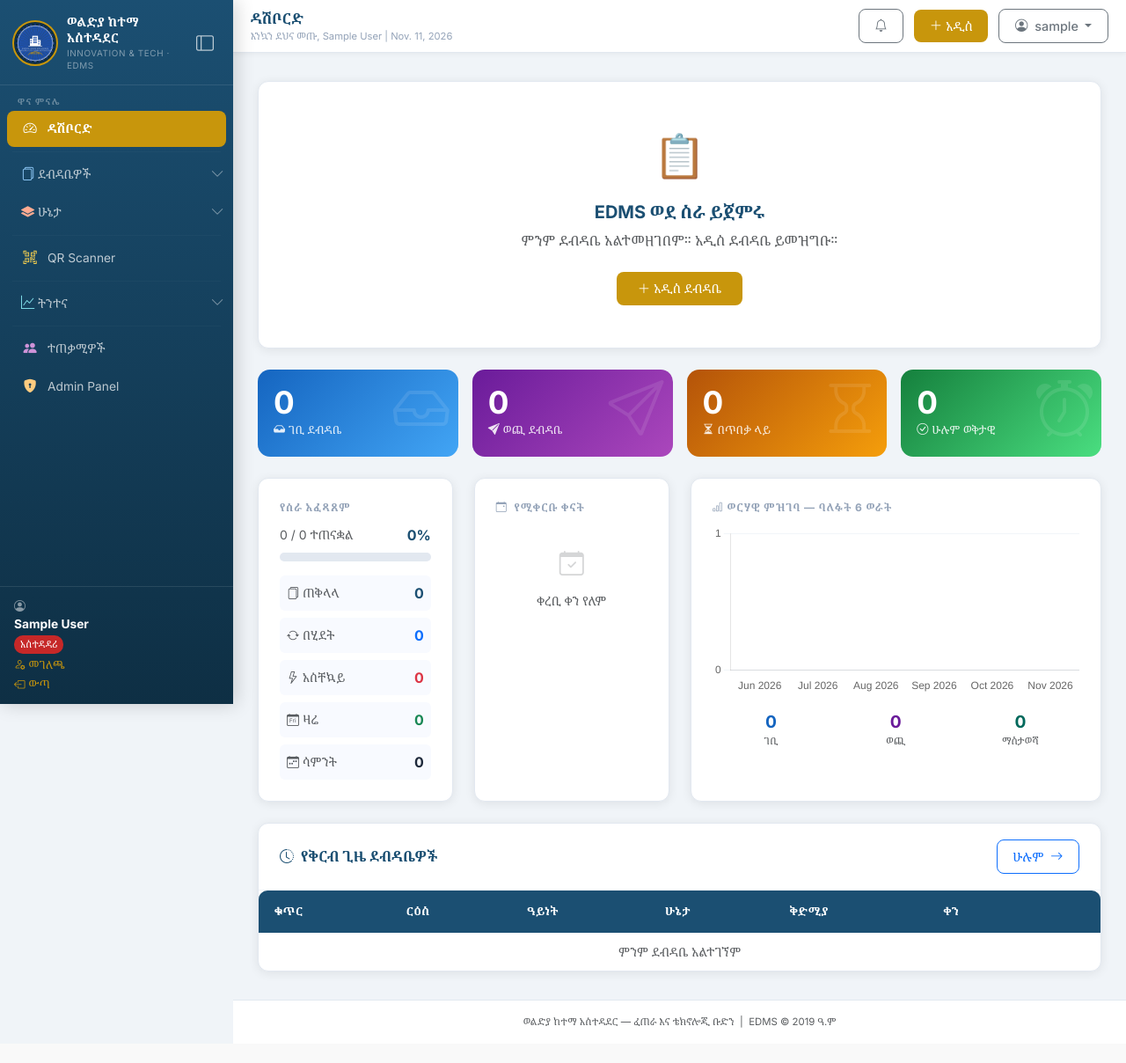
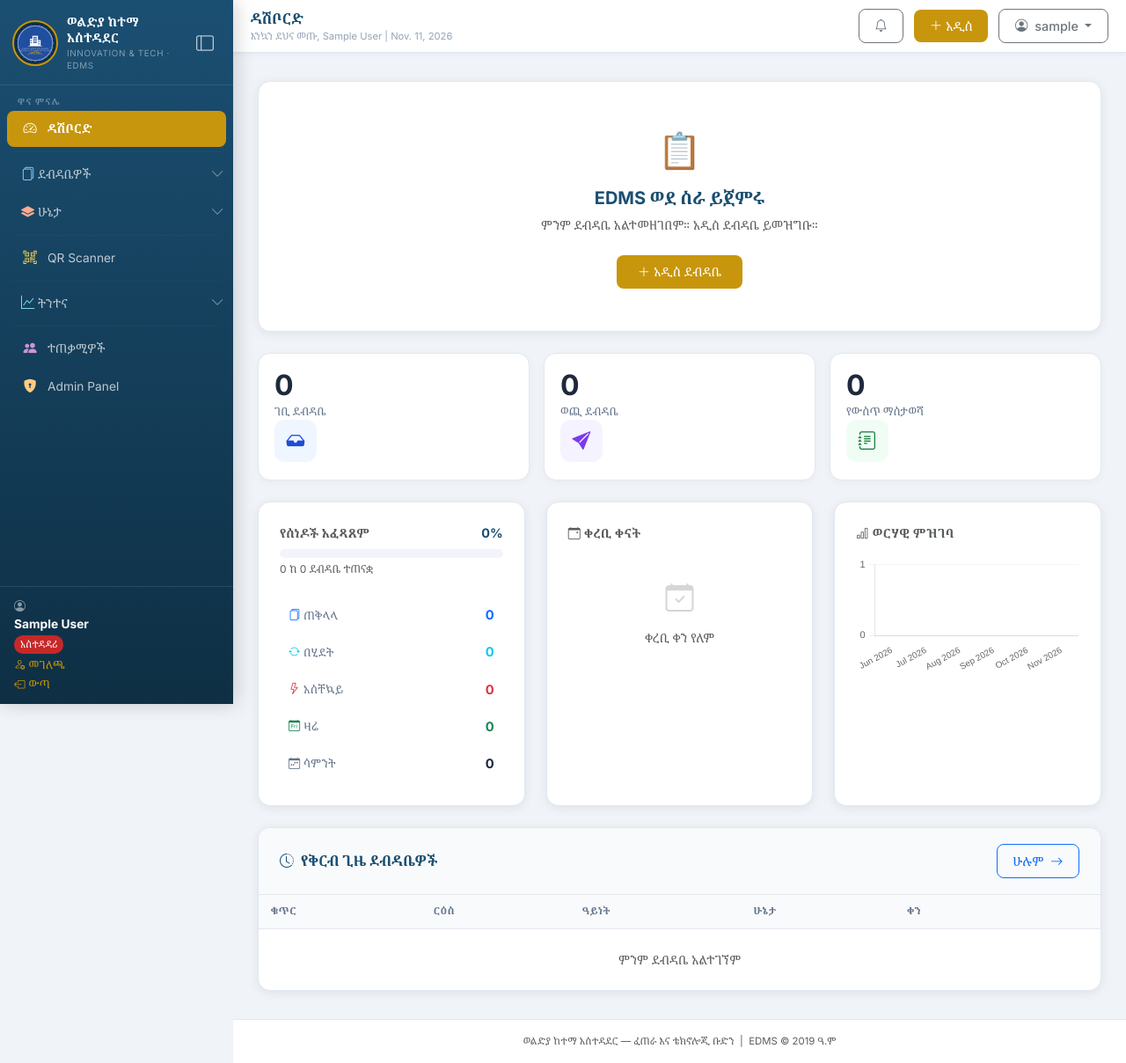
Before and after one commit to mulehaile67522-ui/woldiya_edms, a Django app: page / in a window 1280 px wide. Shown: the whole page at 88% size. Before the commit the page ends 1168 px from the top, so only its background shows below. Run offline with Django 5.2, Linux system fonts and the light colour scheme; the visitor is signed in with stand-in values (Sample User, id 1); data comes from the database, SQL or seed files in the repository; data that the repository does not hold is empty.

Commit message:
Dashboard redesign: 3 clean cards, linear progress, smart alerts, minimalist table

```diff
--- a/templates/documents/dashboard.html
+++ b/templates/documents/dashboard.html
@@ -6,52 +6,91 @@
 
 {% block extra_css %}
 <style>
-  /* KPI Cards */
-  .kpi-card {
-    border-radius: 14px; padding: 20px 18px;
-    color: #fff; position: relative; overflow: hidden;
+  /* ── Clean Cards ── */
+  .clean-card {
+    background: #fff;
+    border: 1px solid #e2e8f0;
+    border-radius: 14px;
+    padding: 20px 18px;
+    display: flex;
+    justify-content: space-between;
+    align-items: center;
+    box-shadow: 0 2px 8px rgba(0,0,0,.04);
     transition: transform .18s, box-shadow .18s;
-    cursor: default;
+    text-decoration: none;
+    color: inherit;
   }
-  .kpi-card:hover { transform: translateY(-3px); box-shadow: 0 8px 24px rgba(0,0,0,.18); }
-  .kpi-card .num { font-size: 2.2rem; font-weight: 900; line-height: 1; }
-  .kpi-card .lbl { font-size: .82rem; opacity: .88; margin-top: 4px; }
-  .kpi-card .ico { position: absolute; right: 10px; bottom: 6px; font-size: 4rem; opacity: .10; }
+  .clean-card:hover { transform: translateY(-2px); box-shadow: 0 6px 20px rgba(0,0,0,.08); color: inherit; }
+  .clean-card .c-num { font-size: 2rem; font-weight: 900; color: #1e293b; line-height: 1; }
+  .clean-card .c-lbl { font-size: .8rem; color: #64748b; margin-top: 4px; font-weight: 500; }
+  .clean-card .c-icon { width: 48px; height: 48px; border-radius: 12px; display: flex; align-items: center; justify-content: center; font-size: 1.3rem; flex-shrink: 0; }
+  .c-incoming  .c-icon { background: #eff6ff; color: #1d4ed8; }
+  .c-outgoing  .c-icon { background: #f5f3ff; color: #7c3aed; }
+  .c-internal  .c-icon { background: #f0fdf4; color: #15803d; }
 
-  /* Progress bar */
-  .prog-wrap { background: #e2e8f0; border-radius: 20px; height: 10px; overflow: hidden; }
-  .prog-fill  { height: 100%; border-radius: 20px; background: linear-gradient(90deg,#1b4f72,#2980b9); transition: width .6s ease; }
+  /* ── Badge Tags ── */
+  .tag { display: inline-block; padding: 2px 8px; border-radius: 20px; font-size: .68rem; font-weight: 600; }
+  .tag-warn    { background: #fff7ed; color: #c2410c; }
+  .tag-danger  { background: #fef2f2; color: #b91c1c; }
+  .tag-success { background: #f0fdf4; color: #15803d; }
+  .tag-info    { background: #eff6ff; color: #1d4ed8; }
 
-  /* Deadline items */
-  .dl-item { border-left: 4px solid var(--brand-gold); border-radius: 0 10px 10px 0;
-             background: #fffbf0; padding: 10px 14px; margin-bottom: 8px; }
-  .dl-item.overdue { border-left-color: #dc2626; background: #fff5f5; }
-  .dl-item.today   { border-left-color: #d97706; background: #fffbeb; }
+  /* ── Linear Progress ── */
+  .prog-wrap { background: #f1f5f9; border-radius: 20px; height: 10px; overflow: hidden; }
+  .prog-fill  { height: 100%; border-radius: 20px; background: linear-gradient(90deg,#1b4f72,#3b82f6); transition: width .6s ease; }
 
-  /* Recent table */
-  .rt td { padding: 11px 14px !important; font-size: .88rem !important; }
+  /* ── Alert box ── */
+  .smart-alert {
+    border-left: 4px solid #d97706;
+    background: #fffbeb;
+    border-radius: 0 10px 10px 0;
+    padding: 10px 14px;
+    margin-bottom: 8px;
+    transition: background .15s;
+  }
+  .smart-alert:hover { background: #fef3c7; }
+  .smart-alert.overdue { border-left-color: #dc2626; background: #fff5f5; }
+  .smart-alert.overdue:hover { background: #fee2e2; }
 
-  /* Section title */
-  .st { font-size: .75rem; font-weight: 700; letter-spacing: .9px;
-        text-transform: uppercase; color: #94a3b8; margin-bottom: 10px; }
+  /* ── Minimalist table ── */
+  .min-table { border-collapse: separate; border-spacing: 0; width: 100%; }
+  .min-table thead th {
+    background: #f8fafc; color: #64748b;
+    font-size: .72rem; font-weight: 700; letter-spacing: .5px;
+    text-transform: uppercase; padding: 10px 14px;
+    border-bottom: 1px solid #e2e8f0; border-top: none;
+  }
+  .min-table tbody td { padding: 11px 14px; border-bottom: 1px solid #f8fafc; font-size: .88rem; vertical-align: middle; }
+  .min-table tbody tr:last-child td { border-bottom: none; }
+  .min-table tbody tr:hover td { background: #f8fafc; }
+
+  /* Metric row */
+  .metric-row { display: flex; justify-content: space-between; align-items: center;
+                padding: 8px 10px; border-radius: 8px; margin-bottom: 4px; }
+  .metric-row:hover { background: #f8fafc; }
+  .metric-row .m-lbl { font-size: .82rem; color: #64748b; }
+  .metric-row .m-val { font-weight: 700; font-size: .92rem; }
 </style>
 {% endblock %}
 
 {% block content %}
 
 {% if overdue > 0 %}
-<div class="alert alert-danger d-flex gap-3 align-items-center mb-4 no-print">
-  <i class="bi bi-alarm-fill fs-4 flex-shrink-0"></i>
-  <div><strong>{{ overdue }} ደብዳቤ ጊዜ አልፏቸዋል!</strong> — ወዲያውኑ ክትትል ያስፈልጋቸዋል።</div>
-  <a href="{% url 'overdue_documents' %}" class="btn btn-sm btn-danger ms-auto no-print">ይመልከቱ</a>
+<div class="alert alert-danger d-flex gap-3 align-items-center mb-4 no-print" style="border-radius:12px;border:none;background:#fff5f5;border-left:4px solid #dc2626;">
+  <i class="bi bi-alarm-fill flex-shrink-0" style="font-size:1.3rem;color:#dc2626;"></i>
+  <div>
+    <strong style="color:#b91c1c;">{{ overdue }} ደብዳቤ ጊዜ አልፏቸዋል!</strong>
+    <span class="text-muted small ms-2">ወዲያውኑ ክትትል ያስፈልጋቸዋል።</span>
+  </div>
+  <a href="{% url 'overdue_documents' %}" class="btn btn-sm ms-auto no-print" style="background:#dc2626;color:#fff;border-radius:8px;">ይመልከቱ</a>
 </div>
 {% endif %}
 
 {% if total == 0 %}
-<div class="page-card p-5 text-center mb-4">
-  <div style="font-size:3rem;" class="mb-3">📋</div>
+<div class="page-card p-5 text-center mb-4" style="border-radius:14px;">
+  <div style="font-size:2.5rem;margin-bottom:12px;">📋</div>
   <h5 class="fw-bold mb-2" style="color:var(--brand);">EDMS ወደ ስራ ይጀምሩ</h5>
-  <p class="text-muted mb-4">ምንም ደብዳቤ አልተመዘገበም። አዲስ ደብዳቤ ይመዝግቡ።</p>
+  <p class="text-muted mb-4 small">ምንም ደብዳቤ አልተመዘገበም። አዲስ ደብዳቤ ይመዝግቡ።</p>
   {% if user_can_create %}
   <a href="{% url 'document_create' %}" class="btn btn-gold px-4">
     <i class="bi bi-plus-lg me-1"></i>አዲስ ደብዳቤ
@@ -60,184 +99,164 @@
 </div>
 {% endif %}
 
-<!-- ── Row 1: 4 KPI cards ── -->
+<!-- ── 3 Clean Cards (ገቢ, ወጪ, ማስታወሻ) + badges ── -->
 <div class="row g-3 mb-4">
-  <div class="col-6 col-md-3">
-    <a href="{% url 'document_list' %}?doc_type=INCOMING" class="text-decoration-none">
-      <div class="kpi-card" style="background:linear-gradient(135deg,#1565c0,#42a5f5);">
-        <div class="num">{{ incoming }}</div>
-        <div class="lbl"><i class="bi bi-inbox-fill me-1"></i>ገቢ ደብዳቤ</div>
-        <div class="ico"><i class="bi bi-inbox"></i></div>
+  <div class="col-sm-4">
+    <a href="{% url 'document_list' %}?doc_type=INCOMING" class="clean-card c-incoming d-block">
+      <div>
+        <div class="c-num">{{ incoming }}</div>
+        <div class="c-lbl">ገቢ ደብዳቤ</div>
+        {% if pending %}<span class="tag tag-warn mt-2 d-inline-block">{{ pending }} በጥበቃ</span>{% endif %}
       </div>
+      <div class="c-icon"><i class="bi bi-inbox-fill"></i></div>
     </a>
   </div>
-  <div class="col-6 col-md-3">
-    <a href="{% url 'document_list' %}?doc_type=OUTGOING" class="text-decoration-none">
-      <div class="kpi-card" style="background:linear-gradient(135deg,#6a1b9a,#ab47bc);">
-        <div class="num">{{ outgoing }}</div>
-        <div class="lbl"><i class="bi bi-send-fill me-1"></i>ወጪ ደብዳቤ</div>
-        <div class="ico"><i class="bi bi-send"></i></div>
+  <div class="col-sm-4">
+    <a href="{% url 'document_list' %}?doc_type=OUTGOING" class="clean-card c-outgoing d-block">
+      <div>
+        <div class="c-num">{{ outgoing }}</div>
+        <div class="c-lbl">ወጪ ደብዳቤ</div>
+        {% if urgent %}<span class="tag tag-danger mt-2 d-inline-block">{{ urgent }} አስቸኳይ</span>{% endif %}
       </div>
+      <div class="c-icon"><i class="bi bi-send-fill"></i></div>
     </a>
   </div>
-  <div class="col-6 col-md-3">
-    <a href="{% url 'document_list' %}?status=PENDING" class="text-decoration-none">
-      <div class="kpi-card" style="background:linear-gradient(135deg,#b45309,#f59e0b);">
-        <div class="num">{{ pending }}</div>
-        <div class="lbl"><i class="bi bi-hourglass-split me-1"></i>በጥበቃ ላይ</div>
-        <div class="ico"><i class="bi bi-hourglass"></i></div>
+  <div class="col-sm-4">
+    <a href="{% url 'document_list' %}?doc_type=INTERNAL" class="clean-card c-internal d-block">
+      <div>
+        <div class="c-num">{{ internal }}</div>
+        <div class="c-lbl">የውስጥ ማስታወሻ</div>
+        {% if completed %}<span class="tag tag-success mt-2 d-inline-block">{{ completed }} ተጠናቋ</span>{% endif %}
       </div>
-    </a>
-  </div>
-  <div class="col-6 col-md-3">
-    <a href="{% url 'overdue_documents' %}" class="text-decoration-none">
-      <div class="kpi-card" style="background:linear-gradient(135deg,{% if overdue > 0 %}#b91c1c,#f87171{% else %}#15803d,#4ade80{% endif %});">
-        <div class="num">{{ overdue }}</div>
-        <div class="lbl">
-          {% if overdue > 0 %}<i class="bi bi-alarm-fill me-1"></i>ጊዜ ያለፋቸው
-          {% else %}<i class="bi bi-check-circle me-1"></i>ሁሉም ወቅታዊ{% endif %}
-        </div>
-        <div class="ico"><i class="bi bi-alarm"></i></div>
-      </div>
+      <div class="c-icon"><i class="bi bi-journal-text"></i></div>
     </a>
   </div>
 </div>
 
-<!-- ── Row 2: Progress + Deadlines + Chart ── -->
+<!-- ── Progress + Alerts + Chart ── -->
 <div class="row g-4 mb-4">
 
-  <!-- Progress + mini stats -->
-  <div class="col-md-4 col-lg-3">
-    <div class="page-card p-4 h-100">
-      <div class="st">የስራ አፈጻጸም</div>
+  <!-- Left: Progress + Metrics -->
+  <div class="col-md-4">
+    <div class="page-card p-4 h-100" style="border-radius:14px;">
 
-      <!-- Linear progress bar -->
-      <div class="mb-3">
+      <!-- Linear progress -->
+      <div class="mb-4">
         <div class="d-flex justify-content-between align-items-center mb-2">
-          <span class="small text-muted">{{ completed }} / {{ total }} ተጠናቋል</span>
-          <span class="fw-bold" style="color:var(--brand);">{{ completion_pct }}%</span>
+          <span class="small fw-semibold text-muted">የሰነዶች አፈጻጸም</span>
+          <span class="fw-bold" style="color:var(--brand);font-size:.9rem;">{{ completion_pct }}%</span>
         </div>
-        <div class="prog-wrap">
+        <div class="prog-wrap mb-1">
           <div class="prog-fill" style="width:{{ completion_pct }}%;"></div>
         </div>
+        <div class="text-muted" style="font-size:.75rem;">{{ completed }} ከ {{ total }} ደብዳቤ ተጠናቋ</div>
       </div>
 
-      <!-- Status pills -->
-      <div class="d-flex flex-column gap-2 mt-3">
-        <div class="d-flex justify-content-between align-items-center p-2 rounded" style="background:#f8faff;">
-          <span class="small text-muted"><i class="bi bi-files me-1"></i>ጠቅላላ</span>
-          <strong style="color:var(--brand);">{{ total }}</strong>
-        </div>
-        <div class="d-flex justify-content-between align-items-center p-2 rounded" style="background:#f8faff;">
-          <span class="small text-muted"><i class="bi bi-arrow-repeat me-1"></i>በሂደት</span>
-          <strong class="text-primary">{{ in_progress }}</strong>
-        </div>
-        <div class="d-flex justify-content-between align-items-center p-2 rounded" style="background:#f8faff;">
-          <span class="small text-muted"><i class="bi bi-lightning me-1"></i>አስቸኳይ</span>
-          <strong class="text-danger">{{ urgent }}</strong>
-        </div>
-        <div class="d-flex justify-content-between align-items-center p-2 rounded" style="background:#f8faff;">
-          <span class="small text-muted"><i class="bi bi-calendar-day me-1"></i>ዛሬ</span>
-          <strong class="text-success">{{ today_docs }}</strong>
-        </div>
-        <div class="d-flex justify-content-between align-items-center p-2 rounded" style="background:#f8faff;">
-          <span class="small text-muted"><i class="bi bi-calendar-week me-1"></i>ሳምንት</span>
-          <strong>{{ week_docs }}</strong>
-        </div>
+      <!-- Metrics -->
+      <div class="metric-row">
+        <span class="m-lbl"><i class="bi bi-files me-1 text-primary"></i>ጠቅላላ</span>
+        <span class="m-val text-primary">{{ total }}</span>
+      </div>
+      <div class="metric-row">
+        <span class="m-lbl"><i class="bi bi-arrow-repeat me-1 text-info"></i>በሂደት</span>
+        <span class="m-val text-info">{{ in_progress }}</span>
+      </div>
+      <div class="metric-row">
+        <span class="m-lbl"><i class="bi bi-lightning me-1 text-danger"></i>አስቸኳይ</span>
+        <span class="m-val text-danger">{{ urgent }}</span>
+      </div>
+      <div class="metric-row">
+        <span class="m-lbl"><i class="bi bi-calendar-day me-1 text-success"></i>ዛሬ</span>
+        <span class="m-val text-success">{{ today_docs }}</span>
+      </div>
+      <div class="metric-row">
+        <span class="m-lbl"><i class="bi bi-calendar-week me-1"></i>ሳምንት</span>
+        <span class="m-val">{{ week_docs }}</span>
       </div>
     </div>
   </div>
 
-  <!-- Deadlines panel -->
-  <div class="col-md-4 col-lg-3">
-    <div class="page-card p-4 h-100">
-      <div class="st">
-        <i class="bi bi-calendar-event me-1"></i>
-        የሚቀርቡ ቀናት
-        {% if deadline_soon %}<span class="badge bg-warning text-dark ms-1">{{ deadline_soon|length }}</span>{% endif %}
+  <!-- Middle: Smart alerts (deadlines) -->
+  <div class="col-md-4">
+    <div class="page-card p-4 h-100" style="border-radius:14px;">
+      <div class="d-flex justify-content-between align-items-center mb-3">
+        <span class="small fw-bold text-muted" style="letter-spacing:.5px;text-transform:uppercase;">
+          <i class="bi bi-calendar-event me-1"></i>ቀረቢ ቀናት
+        </span>
+        {% if deadline_soon %}
+        <span class="tag tag-warn">{{ deadline_soon|length }}</span>
+        {% endif %}
       </div>
       {% for doc in deadline_soon %}
-      <div class="dl-item {% if doc.due_date == today %}today{% endif %}">
+      <div class="smart-alert {% if doc.due_date == today %}overdue{% endif %}">
         <a href="{% url 'document_detail' doc.pk %}" class="text-decoration-none">
-          <div class="fw-medium text-dark" style="font-size:.82rem;">{{ doc.title|truncatechars:30 }}</div>
+          <div class="fw-medium text-dark" style="font-size:.82rem;">{{ doc.title|truncatechars:32 }}</div>
         </a>
-        <div class="d-flex justify-content-between mt-1">
-          <code class="text-primary" style="font-size:.72rem;">{{ doc.reference_number }}</code>
-          <span class="badge {% if doc.due_date == today %}bg-warning text-dark{% else %}bg-info{% endif %}" style="font-size:.62rem;">
+        <div class="d-flex justify-content-between align-items-center mt-1">
+          <code class="text-muted" style="font-size:.7rem;">{{ doc.reference_number }}</code>
+          <span class="tag {% if doc.due_date == today %}tag-danger{% else %}tag-warn{% endif %}">
             {{ doc.due_date }}
           </span>
         </div>
       </div>
       {% empty %}
-      <div class="text-center text-muted py-4">
-        <i class="bi bi-calendar-check fs-3 d-block mb-2 opacity-25"></i>
+      <div class="text-center py-4 text-muted">
+        <i class="bi bi-calendar-check d-block mb-2 opacity-25" style="font-size:2rem;"></i>
         <small>ቀረቢ ቀን የለም</small>
       </div>
       {% endfor %}
       {% if overdue > 0 %}
-      <a href="{% url 'overdue_documents' %}" class="btn btn-sm btn-outline-danger w-100 mt-2 no-print">
-        <i class="bi bi-alarm me-1"></i>{{ overdue }} ዘግይቷ
+      <a href="{% url 'overdue_documents' %}" class="btn btn-sm btn-outline-danger w-100 mt-2 no-print" style="border-radius:8px;">
+        <i class="bi bi-alarm me-1"></i>{{ overdue }} ዘግይቷ — ይመልከቱ
       </a>
       {% endif %}
     </div>
   </div>
 
-  <!-- Monthly chart -->
-  <div class="col-md-4 col-lg-6">
-    <div class="page-card p-4 h-100">
-      <div class="st"><i class="bi bi-bar-chart me-1"></i>ወርሃዊ ምዝገባ — ባለፉት 6 ወራት</div>
-      <canvas id="monthlyChart" height="140"></canvas>
-      <!-- Doc type row -->
-      <div class="row g-2 mt-2 text-center">
-        <div class="col-4">
-          <div class="fw-bold" style="font-size:1.2rem;color:#1565c0;">{{ incoming }}</div>
-          <div class="text-muted" style="font-size:.72rem;">ገቢ</div>
-        </div>
-        <div class="col-4">
-          <div class="fw-bold" style="font-size:1.2rem;color:#6a1b9a;">{{ outgoing }}</div>
-          <div class="text-muted" style="font-size:.72rem;">ወጪ</div>
-        </div>
-        <div class="col-4">
-          <div class="fw-bold" style="font-size:1.2rem;color:#00695c;">{{ internal }}</div>
-          <div class="text-muted" style="font-size:.72rem;">ማስታወሻ</div>
-        </div>
+  <!-- Right: Monthly chart -->
+  <div class="col-md-4">
+    <div class="page-card p-4 h-100" style="border-radius:14px;">
+      <div class="small fw-bold text-muted mb-3" style="letter-spacing:.5px;text-transform:uppercase;">
+        <i class="bi bi-bar-chart me-1"></i>ወርሃዊ ምዝገባ
       </div>
+      <canvas id="monthlyChart" height="160"></canvas>
     </div>
   </div>
 </div>
 
-<!-- ── Row 3: Recent documents ── -->
-<div class="page-card">
-  <div class="card-head">
-    <h6><i class="bi bi-clock-history me-2"></i>የቅርብ ጊዜ ደብዳቤዎች</h6>
-    <a href="{% url 'document_list' %}" class="btn btn-sm btn-outline-primary no-print">
+<!-- ── Minimalist recent docs table ── -->
+<div class="page-card" style="border-radius:14px;overflow:hidden;">
+  <div class="card-head" style="background:#f8fafc;border-bottom:1px solid #e2e8f0;">
+    <h6 style="color:var(--brand);"><i class="bi bi-clock-history me-2"></i>የቅርብ ጊዜ ደብዳቤዎች</h6>
+    <a href="{% url 'document_list' %}" class="btn btn-sm btn-outline-primary no-print" style="border-radius:8px;">
       ሁሉም <i class="bi bi-arrow-right ms-1"></i>
     </a>
   </div>
   <div class="table-responsive">
-    <table class="edms-table rt">
+    <table class="min-table">
       <thead>
-        <tr><th>ቁጥር</th><th>ርዕስ</th><th>ዓይነት</th><th>ሁኔታ</th><th>ቅድሚያ</th><th>ቀን</th><th class="no-print"></th></tr>
+        <tr><th>ቁጥር</th><th>ርዕስ</th><th>ዓይነት</th><th>ሁኔታ</th><th>ቀን</th><th class="no-print"></th></tr>
       </thead>
       <tbody>
         {% for doc in recent_docs %}
         <tr>
-          <td><a href="{% url 'document_detail' doc.pk %}" class="text-decoration-none">
-            <code class="text-primary fw-bold" style="font-size:.8rem;">{{ doc.reference_number }}</code>
-          </a></td>
-          <td style="max-width:180px;" class="text-truncate fw-medium">{{ doc.title }}</td>
+          <td>
+            <a href="{% url 'document_detail' doc.pk %}" class="text-decoration-none">
+              <code class="text-primary fw-bold" style="font-size:.78rem;">{{ doc.reference_number }}</code>
+            </a>
+          </td>
+          <td style="max-width:200px;" class="text-truncate fw-medium" style="font-size:.88rem;">{{ doc.title }}</td>
           <td><span class="eb eb-{{ doc.doc_type }}">{{ doc.get_doc_type_display }}</span></td>
           <td><span class="eb eb-{{ doc.status }}">{{ doc.get_status_display }}</span></td>
-          <td><span class="eb eb-{{ doc.priority }}">{{ doc.get_priority_display }}</span></td>
-          <td class="text-muted" style="font-size:.8rem;white-space:nowrap;">{{ doc.created_at|date:"d/m/Y" }}</td>
+          <td class="text-muted" style="font-size:.78rem;white-space:nowrap;">{{ doc.created_at|date:"d/m/Y" }}</td>
           <td class="no-print">
-            <a href="{% url 'document_detail' doc.pk %}" class="btn btn-sm btn-outline-primary py-0 px-2">
+            <a href="{% url 'document_detail' doc.pk %}" class="btn btn-sm btn-outline-primary py-0 px-2" style="border-radius:6px;">
               <i class="bi bi-eye"></i>
             </a>
           </td>
         </tr>
         {% empty %}
-        <tr><td colspan="7" class="text-center text-muted py-4">ምንም ደብዳቤ አልተገኘም</td></tr>
+        <tr><td colspan="6" class="text-center text-muted py-4">ምንም ደብዳቤ አልተገኘም</td></tr>
         {% endfor %}
       </tbody>
     </table>
@@ -256,7 +275,7 @@ new Chart(document.getElementById('monthlyChart'), {
     datasets: [{
       label: 'ደብዳቤ',
       data: {{ chart_data|safe }},
-      backgroundColor: 'rgba(27,79,114,.72)',
+      backgroundColor: 'rgba(27,79,114,.65)',
       borderRadius: 6,
       borderSkipped: false,
     }]
@@ -265,8 +284,8 @@ new Chart(document.getElementById('monthlyChart'), {
     responsive: true,
     plugins: { legend: { display: false } },
     scales: {
-      y: { beginAtZero: true, ticks: { precision: 0 }, grid: { color: '#f1f5f9' } },
-      x: { grid: { display: false } }
+      y: { beginAtZero: true, ticks: { precision: 0, font: { size: 11 } }, grid: { color: '#f1f5f9' } },
+      x: { grid: { display: false }, ticks: { font: { size: 10 } } }
     }
   }
 });
```
